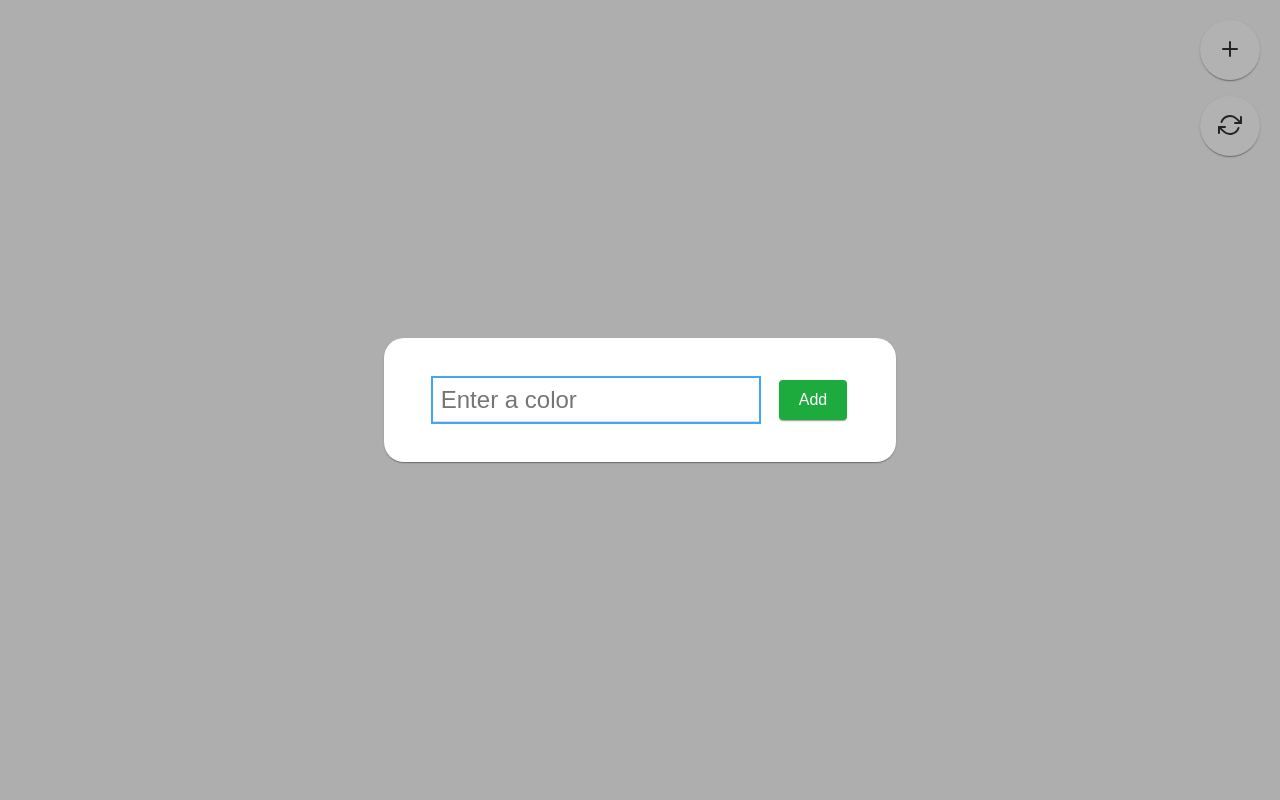
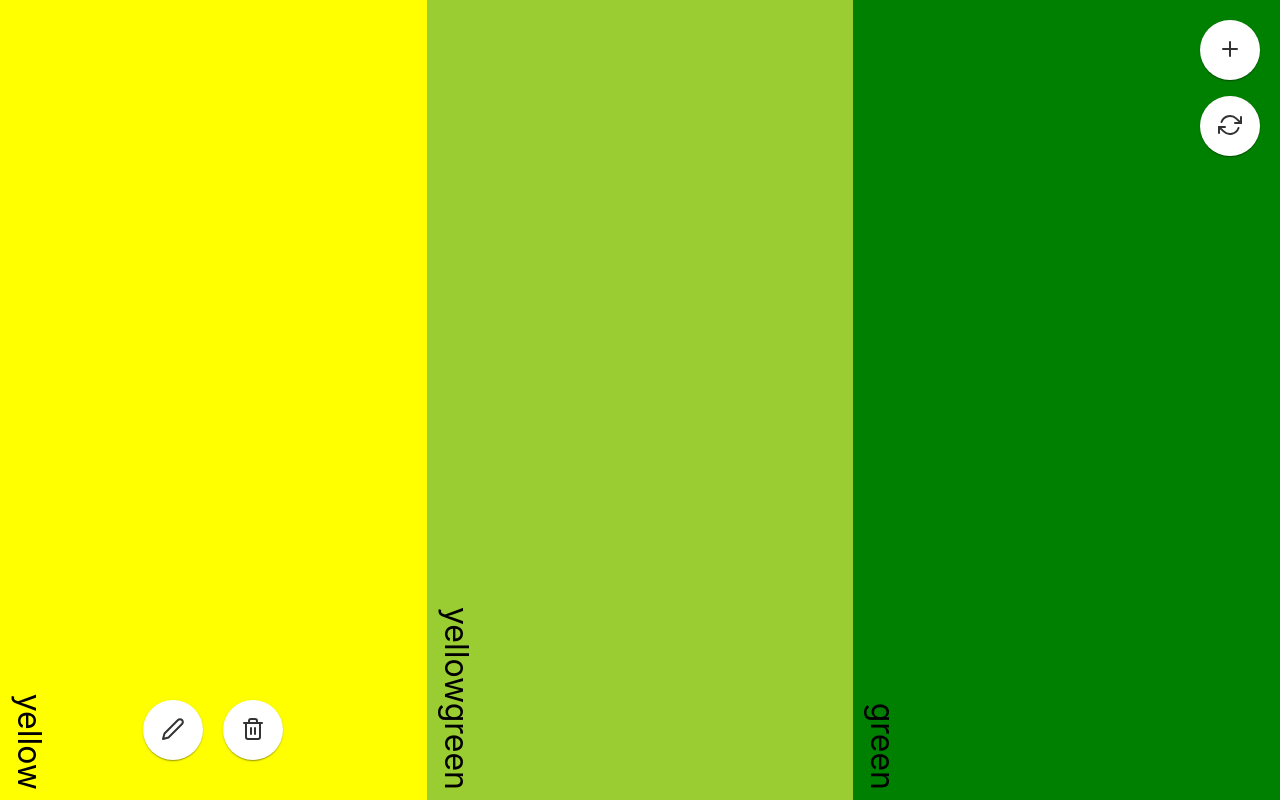
Before and after one commit to regs79/color-compare, a Next.js app: page / in a window 1280 px wide. Built offline with nearby package versions, Linux system fonts and the light colour scheme.

Commit message:
Added framer-motion library for animations.

```diff
--- a/components/Color.js
+++ b/components/Color.js
@@ -1,6 +1,6 @@
 import styled from 'styled-components'
 import { Edit2, Trash2 } from 'react-feather'
-import Button from '../components/Button'
+import Button from './Button'
 
 const ColorWrap = styled.div`
   position: relative;
@@ -9,7 +9,7 @@ const ColorWrap = styled.div`
   justify-content: flex-end;
   width: auto;
   height: 100%;
-  background-color: ${props => props.color ? props.color : '#cccccc'};
+  background-color: ${(props) => (props.color ? props.color : '#cccccc')};
 `
 
 const ColorActions = styled.div`
@@ -21,7 +21,7 @@ const ColorActions = styled.div`
     margin-left: 20px;
   }
   ${ColorWrap}:hover & {
-    display: ${props => !props.formOpen ? 'flex' : 'none'};
+    display: ${(props) => (!props.formOpen ? 'flex' : 'none')};
   }
 `
 
@@ -40,6 +40,7 @@ const Color = ({ color, formOpen, handleEdit, handleRemove }) => {
   return (
     <ColorWrap color={color}>
       <ColorLabel>{color}</ColorLabel>
+      {!formOpen ? (
         <ColorActions formOpen={formOpen}>
           <Button
             handleClick={handleEdit}
@@ -54,6 +55,7 @@ const Color = ({ color, formOpen, handleEdit, handleRemove }) => {
             variant="icon"
           />
         </ColorActions>
+      ) : null}
     </ColorWrap>
   )
 }
--- a/components/Modal.js
+++ b/components/Modal.js
@@ -2,8 +2,45 @@ import { forwardRef, useImperativeHandle, useState } from 'react'
 import ReactDOM from 'react-dom'
 import PropTypes from 'prop-types'
 import styled from 'styled-components'
+import { motion } from 'framer-motion'
 
-const Modal = forwardRef(({ children }, ref) => {
+const Wrapper = styled.div`
+  position: fixed;
+  top: 0;
+  bottom: 0;
+  left: 0;
+  right: 0;
+`
+
+const BackDrop = styled(motion.div)`
+  position: fixed;
+  top: 0;
+  bottom: 0;
+  left: 0;
+  right: 0;
+  z-index: 100;
+  background-color: rgba(0, 0, 0, 0.3);
+`
+
+const ContentWrap = styled.div`
+  position: absolute;
+  z-index: 101;
+  top: 50%;
+  left: 50%;
+  transform: translate(-50%, -50%);
+  width: 40%;
+`
+
+const Content = styled(motion.div)`
+  /* height: 40%; */
+  padding: 40px;
+  border-radius: 20px;
+  background: #ffffff;
+  box-shadow: rgba(0, 0, 0, 0.2) 0px 2px 1px -1px,
+    rgba(0, 0, 0, 0.14) 0px 1px 1px 0px, rgba(0, 0, 0, 0.12) 0px 1px 3px 0px;
+`
+
+const Modal = forwardRef(({ children, key }, ref) => {
   const [display, setDisplay] = useState(false)
 
   const open = () => {
@@ -24,8 +61,23 @@ const Modal = forwardRef(({ children }, ref) => {
   if (display) {
     return ReactDOM.createPortal(
       <Wrapper>
-        <BackDrop onClick={close} />
-        <Content>{children}</Content>
+        <BackDrop
+          key="backdrop"
+          initial={{ opacity: 0 }}
+          animate={{ opacity: 1 }}
+          exit={{ opacity: 0 }}
+          onClick={close}
+        />
+        <ContentWrap>
+          <Content
+            key="content"
+            initial={{ scale: 0 }}
+            animate={{ scale: 1 }}
+            exit={{ scale: 0 }}
+          >
+            {children}
+          </Content>
+        </ContentWrap>
       </Wrapper>,
       document.body
     )
@@ -37,38 +89,5 @@ Modal.propTypes = {
   children: PropTypes.node.isRequired,
 }
 
-const Wrapper = styled.div`
-  position: fixed;
-  top: 0;
-  bottom: 0;
-  left: 0;
-  right: 0;
-`
-
-const BackDrop = styled.div`
-  position: fixed;
-  top: 0;
-  bottom: 0;
-  left: 0;
-  right: 0;
-  z-index: 100;
-  background-color: rgba(0, 0, 0, 0.3);
-`
-
-const Content = styled.div`
-  position: absolute;
-  z-index: 101;
-  top: 50%;
-  left: 50%;
-  transform: translate(-50%, -50%);
-  width: 40%;
-  /* height: 40%; */
-  padding: 40px;
-  border-radius: 20px;
-  background: #ffffff;
-  box-shadow: rgba(0, 0, 0, 0.2) 0px 2px 1px -1px,
-    rgba(0, 0, 0, 0.14) 0px 1px 1px 0px, rgba(0, 0, 0, 0.12) 0px 1px 3px 0px;
-`
-
 Modal.displayName = 'Modal'
 export default Modal
--- a/package.json
+++ b/package.json
@@ -10,6 +10,7 @@
     "lint-fix": "eslint ./components/** ./pages/** -c .eslintrc.json --fix --ext js,jsx"
   },
   "dependencies": {
+    "framer-motion": "^2.6.5",
     "next": "9.5.1",
     "prop-types": "^15.7.2",
     "react": "16.13.1",
--- a/pages/index.js
+++ b/pages/index.js
@@ -1,7 +1,8 @@
-import React, { useEffect, useRef, useState } from 'react'
+import React, { useCallback, useEffect, useRef, useState } from 'react'
 import Head from 'next/head'
 import validateColor from 'validate-color'
 import styled from 'styled-components'
+import { AnimatePresence } from 'framer-motion'
 import { Plus, RefreshCw } from 'react-feather'
 import Form from '../components/Form'
 import Grid from '../components/Grid'
@@ -22,11 +23,11 @@ const ActionWrap = styled.div`
 `
 
 export default function Home() {
-  const [colors, setColors] = useState([])
+  const [colors, setColors] = useState(['yellow', 'yellowgreen', 'green'])
   const [newColor, setNewColor] = useState('')
   const [editColor, setEditColor] = useState(null)
   const [hasError, setHasError] = useState(false)
-  const [showAdd, setShowAdd] = useState(false)
+  const [showModal, setShowModal] = useState(false)
   const [isEditing, setIsEditing] = useState(false)
   const [contentType, setContentType] = useState(null)
 
@@ -42,11 +43,11 @@ export default function Home() {
     modalRef.current.closeModal()
   }
 
-  const handleAdd = () => {
+  const handleAdd = useCallback(() => {
     setContentType('add')
     openModal()
     setNewColor('')
-  }
+  }, [])
 
   const handleChange = (e) => {
     const { value } = e.target
@@ -106,8 +107,9 @@ export default function Home() {
             handleChange={handleChange}
             handleSubmit={handleSubmit}
             hasError={hasError}
-            isVisible={setShowAdd}
+            isVisible={setShowModal}
             value={newColor}
+            key="form"
           />
         )
       case 'edit':
@@ -117,8 +119,9 @@ export default function Home() {
             handleChange={handleChange}
             handleSubmit={handleSubmit}
             hasError={hasError}
-            isVisible={setShowAdd}
+            isVisible={setShowModal}
             value={newColor}
+            key="form"
           />
         )
       default:
@@ -130,7 +133,7 @@ export default function Home() {
     if (colors.length <= 0) {
       handleAdd()
     }
-  }, [colors])
+  }, [colors, handleAdd])
 
   return (
     <div>
@@ -143,7 +146,7 @@ export default function Home() {
           {colors.map((color, index) => (
             <Color
               color={color}
-              formOpen={showAdd}
+              formOpen={showModal}
               handleEdit={() => handleEdit(index)}
               handleRemove={() => handleRemove(index)}
               key={index}
@@ -165,7 +168,9 @@ export default function Home() {
           variant="icon"
         />
       </ActionWrap>
-      <Modal ref={modalRef}>{ModalContent(contentType)}</Modal>
+      <AnimatePresence>
+        <Modal ref={modalRef}>{ModalContent(contentType)}</Modal>
+      </AnimatePresence>
     </div>
   )
 }
```
Also changed, not shown: 1 other file (tests, documents, lock files or other folders). Lines whose indentation alone changed are shown as unchanged.
